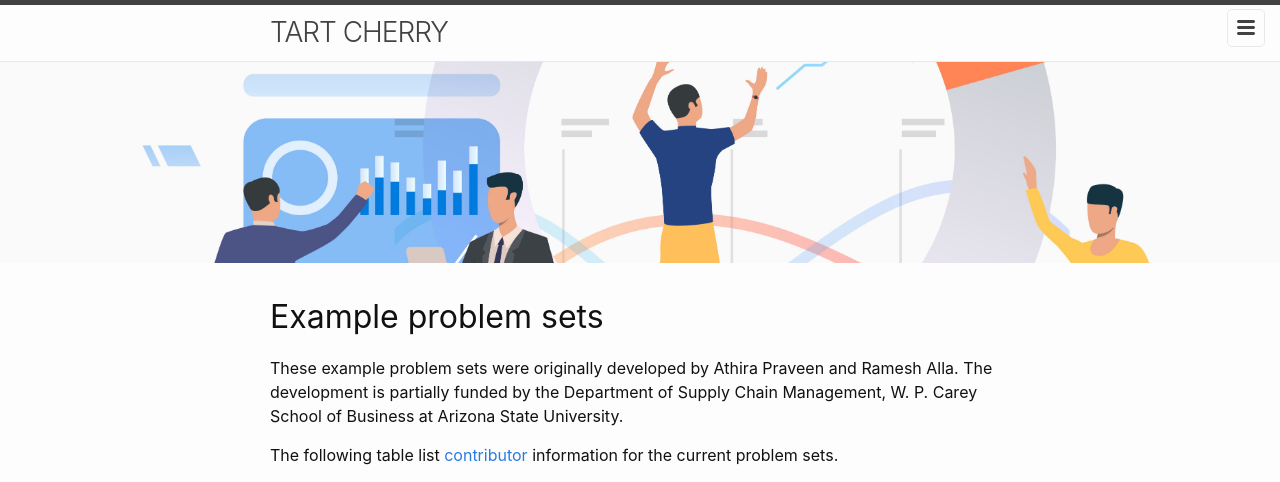
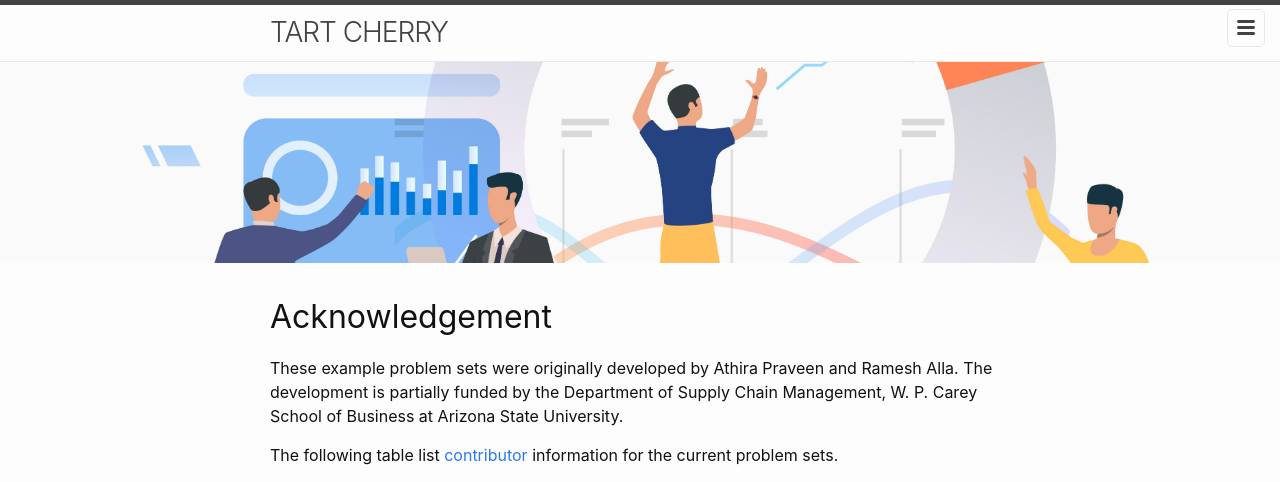
Before and after one commit to ytyimin/tart-cherry, a Jekyll site: the page built from about.markdown, in a window 1280 px wide. Shown: the top 482 px of the page. Built offline with Jekyll 4.4.1, drawn with Linux system fonts in a browser that asks for light colours; grey boxes are pictures that could not be loaded.

Commit message:
Update about.markdown

```diff
--- a/about.markdown
+++ b/about.markdown
@@ -6,7 +6,7 @@ layout: default
 title: About
 ---
 
-# Example problem sets
+# Acknowledgement
 
 These example problem sets were originally developed by Athira Praveen and Ramesh Alla. The development is partially funded by the Department of Supply Chain Management, W. P. Carey School of Business at Arizona State University.
 
```
